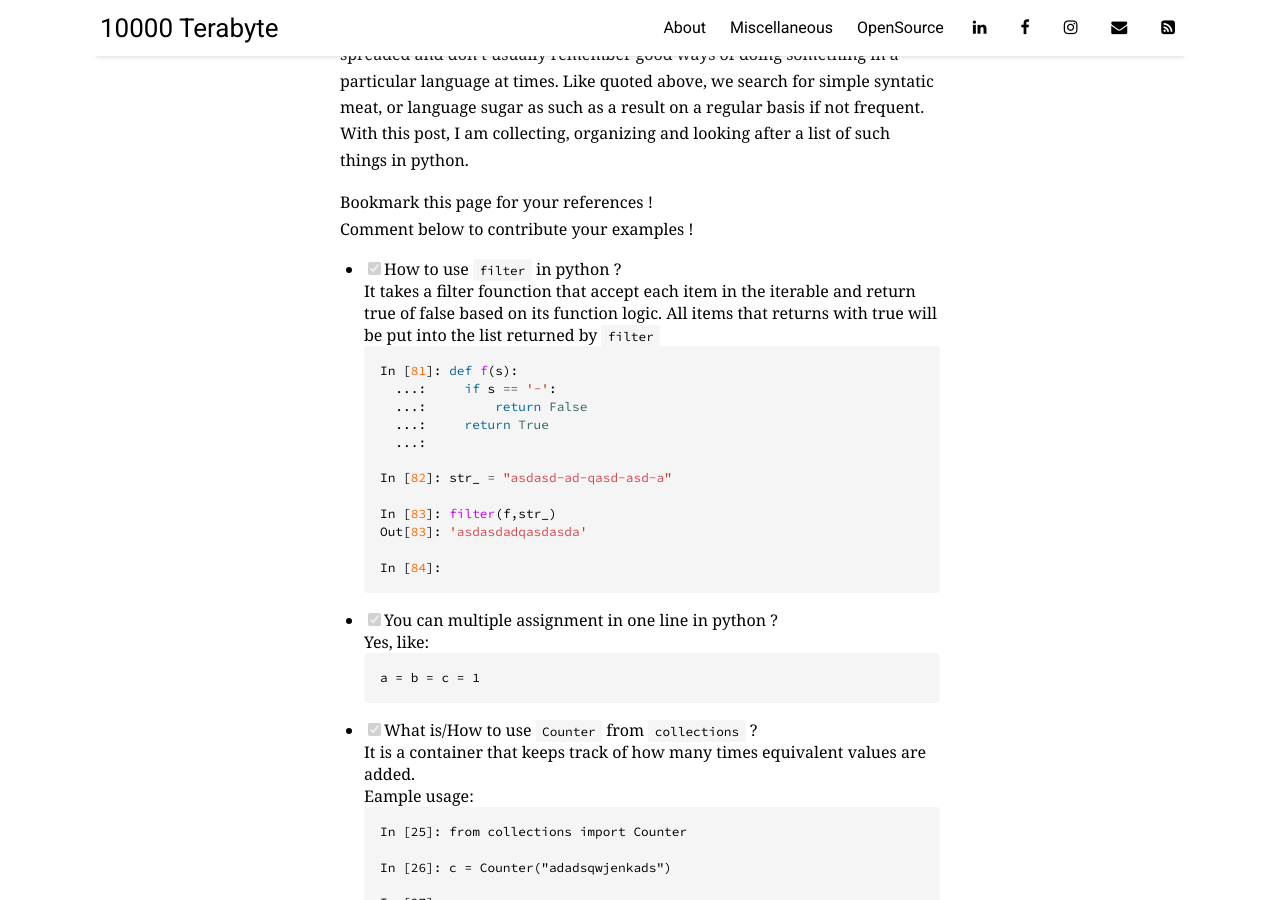
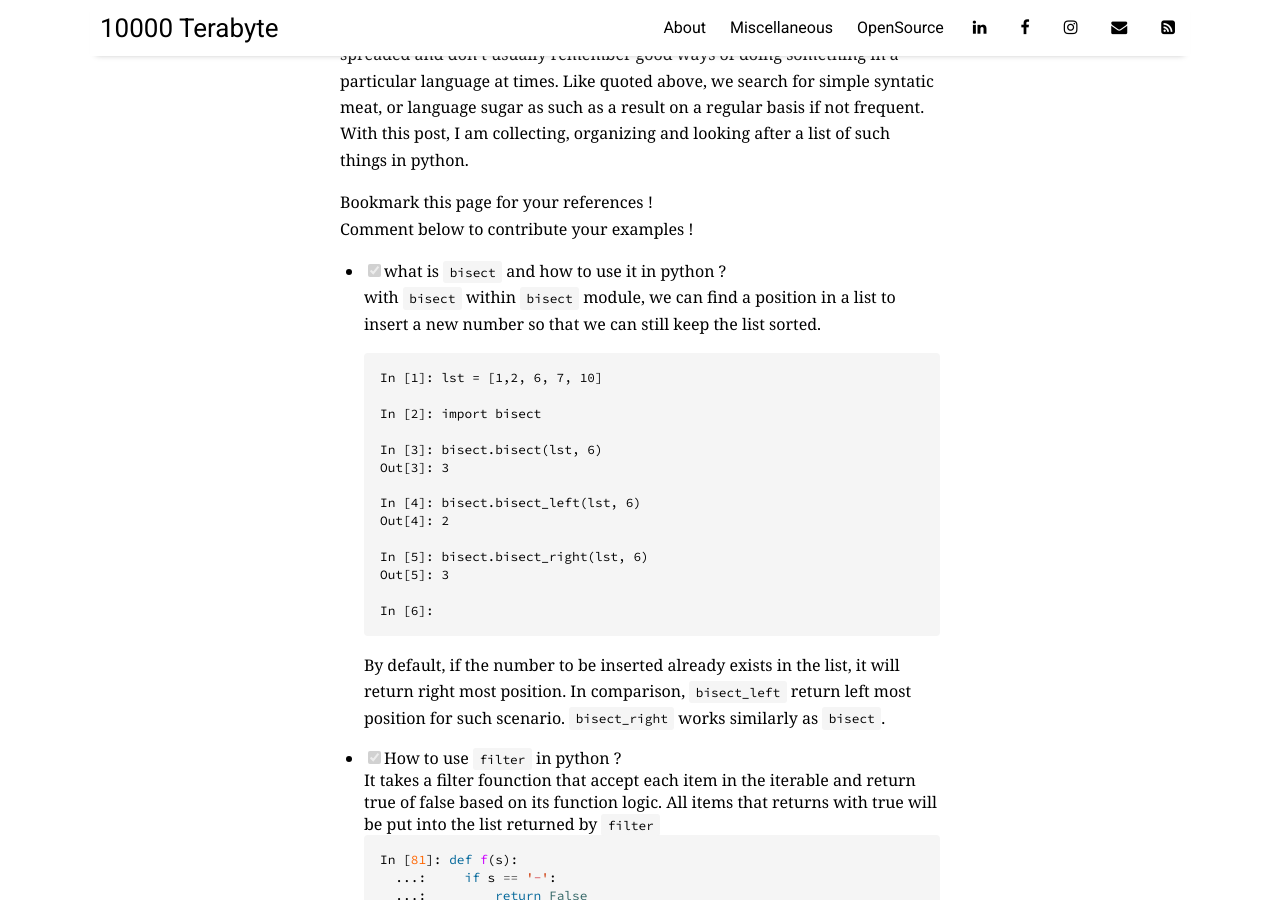
Before and after one commit to 10000TB/10000TB.github.io, a Jekyll site: the page built from _posts/2018-03-12-blog-series-python-A-Curated-List-Those-Python-How-To-You-Search-Frequently-in-Your-Daily-Programming.md, in a window 1280 px wide and 900 px high, scrolled down 535 px. Built offline with Jekyll 4.4.1, drawn with Linux system fonts in a browser that asks for light colours; nearby versions of some CDN libraries; comment, search, counter and statistics services are not loaded.

Commit message:
Added new entry for bisect.

````diff
--- a/_posts/2018-03-12-blog-series-python-A-Curated-List-Those-Python-How-To-You-Search-Frequently-in-Your-Daily-Programming.md
+++ b/_posts/2018-03-12-blog-series-python-A-Curated-List-Those-Python-How-To-You-Search-Frequently-in-Your-Daily-Programming.md
@@ -13,6 +13,27 @@ Often times, when we work with different languages, our attentionn is spreaded a
 
 Bookmark this page for your references !
 Comment below to contribute your examples !
+
+- [x] what is `bisect` and how to use it in python ?
+  with `bisect` within `bisect` module, we can find a position in a list to insert a new number so that we can still keep the list sorted.
+
+  ```
+  In [1]: lst = [1,2, 6, 7, 10]
+
+  In [2]: import bisect
+
+  In [3]: bisect.bisect(lst, 6)
+  Out[3]: 3
+
+  In [4]: bisect.bisect_left(lst, 6)
+  Out[4]: 2
+
+  In [5]: bisect.bisect_right(lst, 6)
+  Out[5]: 3
+
+  In [6]:
+  ```
+  By default, if the number to be inserted already exists in the list, it will return right most position. In comparison, `bisect_left` return left most position for such scenario. `bisect_right` works similarly as `bisect`.
 
 - [x] How to use `filter` in python ?
   It takes a filter founction that accept each item in the iterable and return true of false based on its function logic. All items that returns with true will be put into the list returned by `filter`
````
